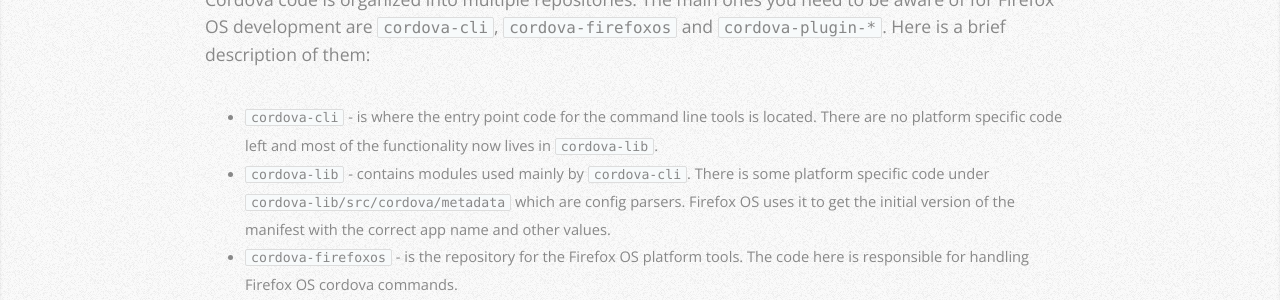
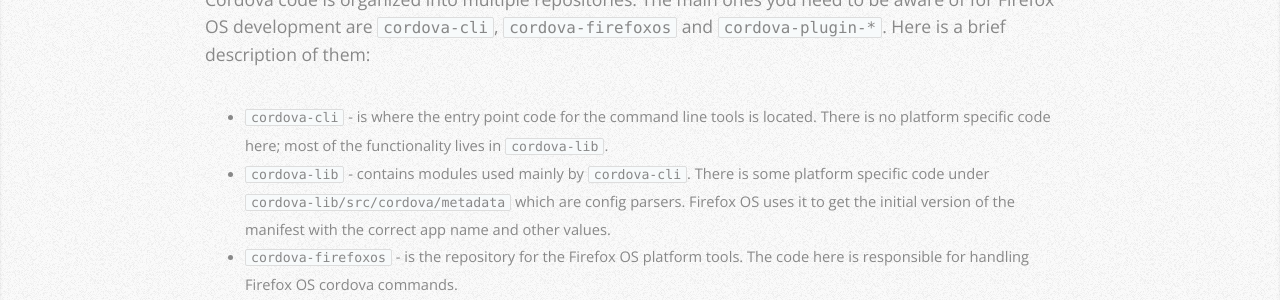
Before and after one commit to mozilla-cordova/mozilla-cordova.github.io, a Jekyll site: the page built from pages/01-getting-started.md, in a window 1280 px wide and 900 px high, scrolled down 651 px. Shown: the part 154-454 px from the top of the window. Built offline with Jekyll 4.4.1, drawn with Linux system fonts in a browser that asks for light colours.

Commit message:
copywriting for clarity

```diff
--- a/pages/01-getting-started.md
+++ b/pages/01-getting-started.md
@@ -17,7 +17,7 @@
 
 Cordova code is organized into multiple repositories. The main ones you need to be aware of for Firefox OS development are `cordova-cli`, `cordova-firefoxos` and `cordova-plugin-*`. Here is a brief description of them:
 
-- `cordova-cli` - is where the entry point code for the command line tools is located. There are no platform specific code left and most of the functionality now lives in `cordova-lib`.
+- `cordova-cli` - is where the entry point code for the command line tools is located. There is no platform specific code here; most of the functionality lives in `cordova-lib`.
 - `cordova-lib` - contains modules used mainly by `cordova-cli`. There is some platform specific code under `cordova-lib/src/cordova/metadata` which are config parsers. Firefox OS uses it to get the initial version of the manifest with the correct app name and other values.
 - `cordova-firefoxos` - is the repository for the Firefox OS platform tools. The code here is responsible for handling Firefox OS cordova commands.
 - `cordova-plugin-*` - are repositories for plugins. A plugin repository contains code for each supported platform too.
```
